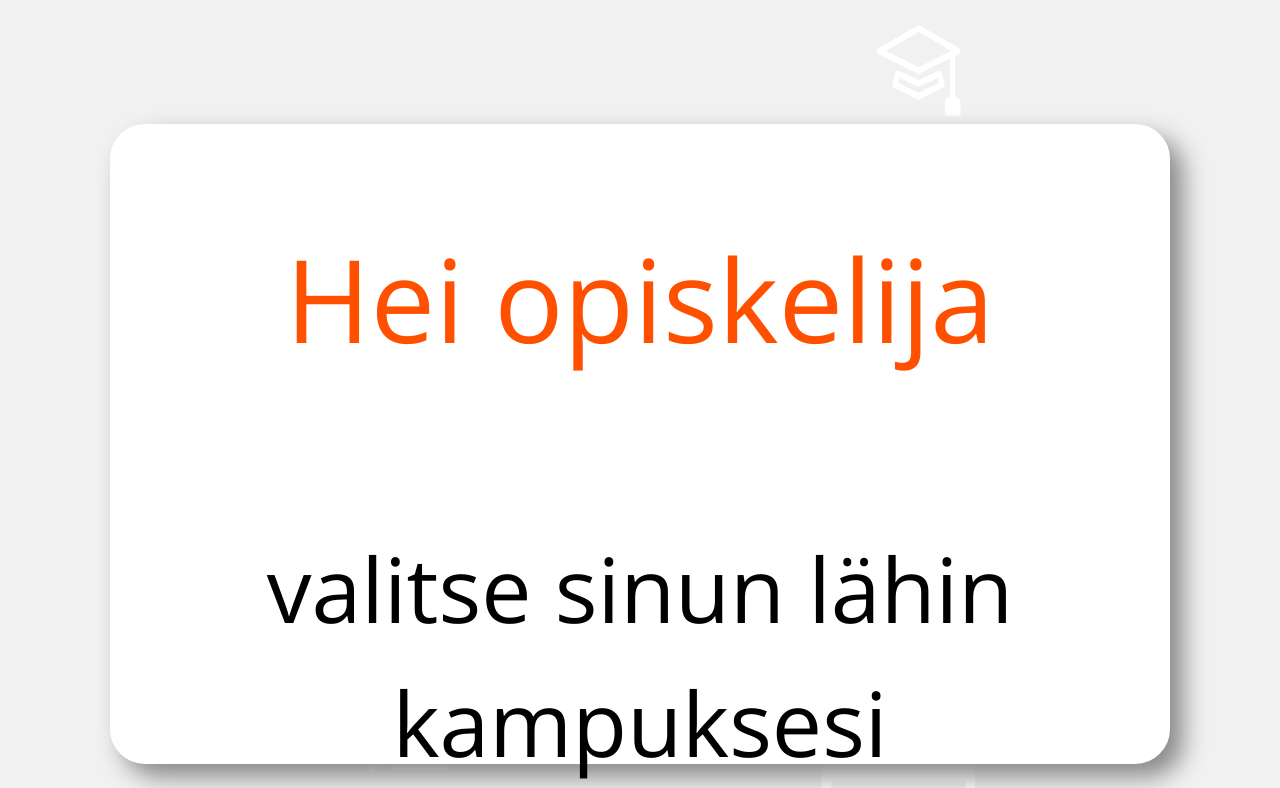
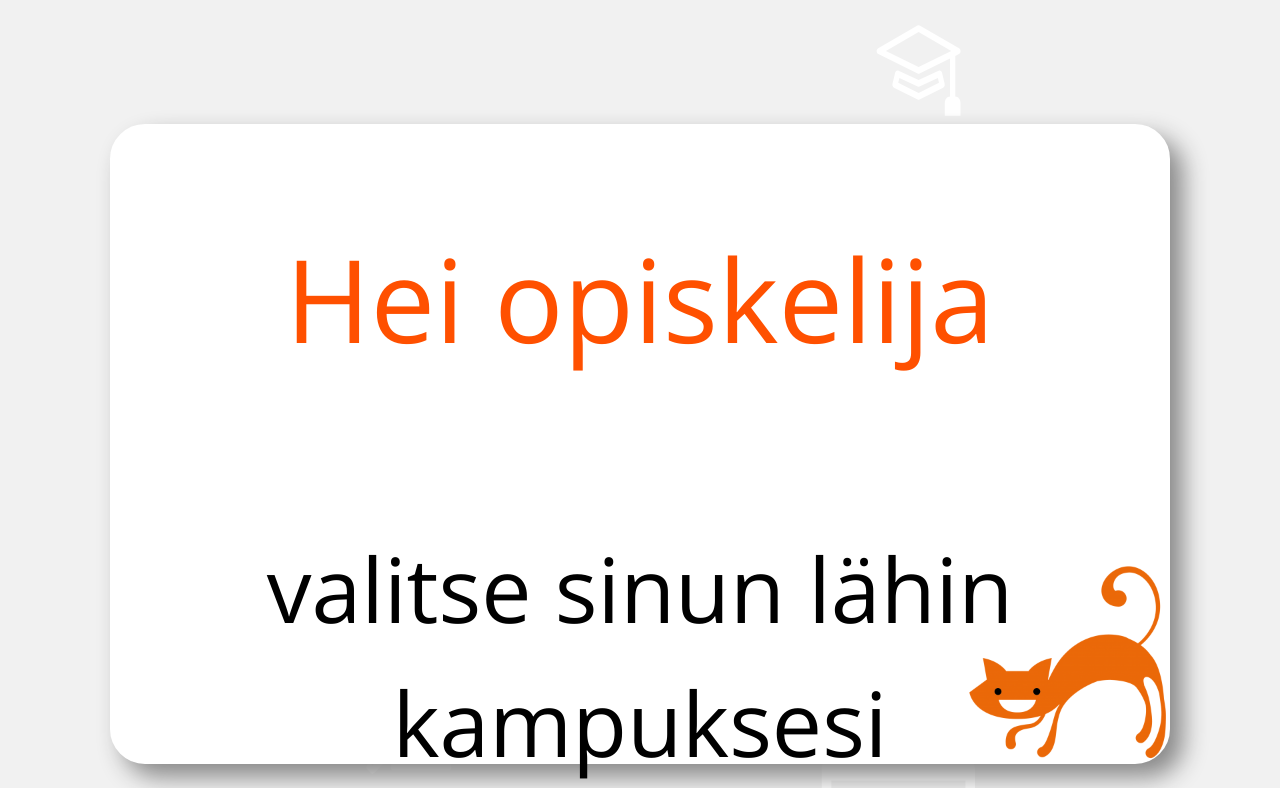
Before and after one commit to SatuPet/infoProject, a website built with webpack: page src/index.html in a window 1280 px wide. Shown: the part 220-1008 px from the top of the page. Built offline with nearby package versions, Linux system fonts and the light colour scheme; no server answers; files whose address does not match are found by name; a web font is replaced by a local one.

Commit message:
metkuKissa

```diff
--- a/src/assets/cssModules/styles.css
+++ b/src/assets/cssModules/styles.css
@@ -161,6 +161,7 @@ body {
 }
 
 .lounchMenu{
+  position: relative;
   margin-bottom: 20%;
   background-color: #fff;
   width: 85%;
@@ -172,3 +173,8 @@ body {
   border-radius: 35px;
   box-shadow: 13px 13px 25px #888888;
 }
+.metkuKissa{
+  position: absolute;
+  bottom: 0;
+  right: 0;
+}
--- a/src/index.html
+++ b/src/index.html
@@ -146,6 +146,7 @@
           <p lang="fi" class="chooseCampusText"> <span style="color: var(--orange); font-size: 9vw;"> Hei opiskelija</span><br><br> valitse sinun lähin kampuksesi </p>
           <p lang="en" class="chooseCampusText"> <span style="color: var(--orange); font-size: 9vw;"> Hey student</span><br><br> choose your nearest campus </p>
         </div>
+        <img class="metkuKissa" src="/assets/img/metkuKissa.png" alt="metkuKissa" width="200px" height="200px" >
       </div>
     </section>
 
```
Also changed, not shown: src/assets/img/metkuKissa.png (added).
